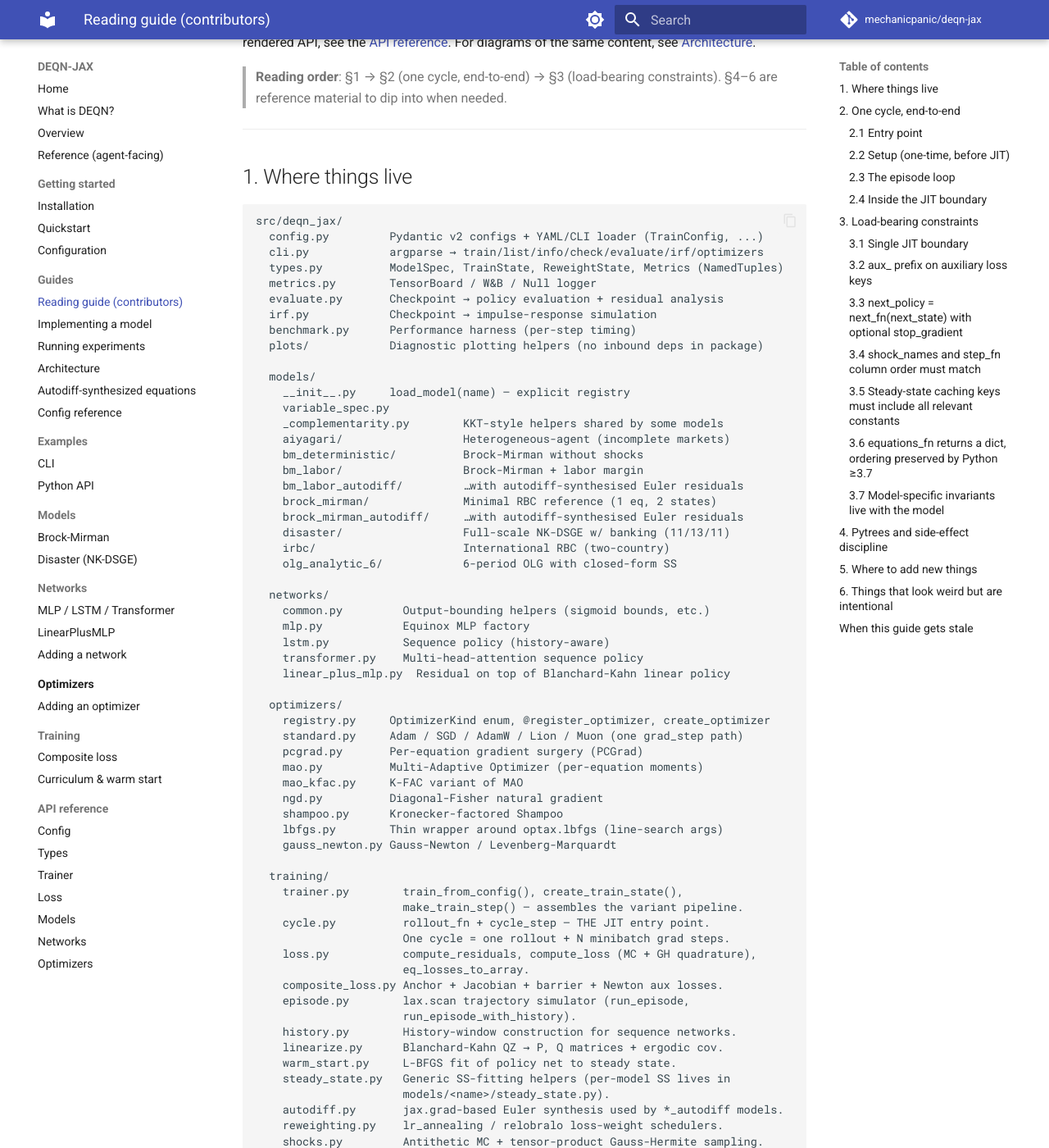
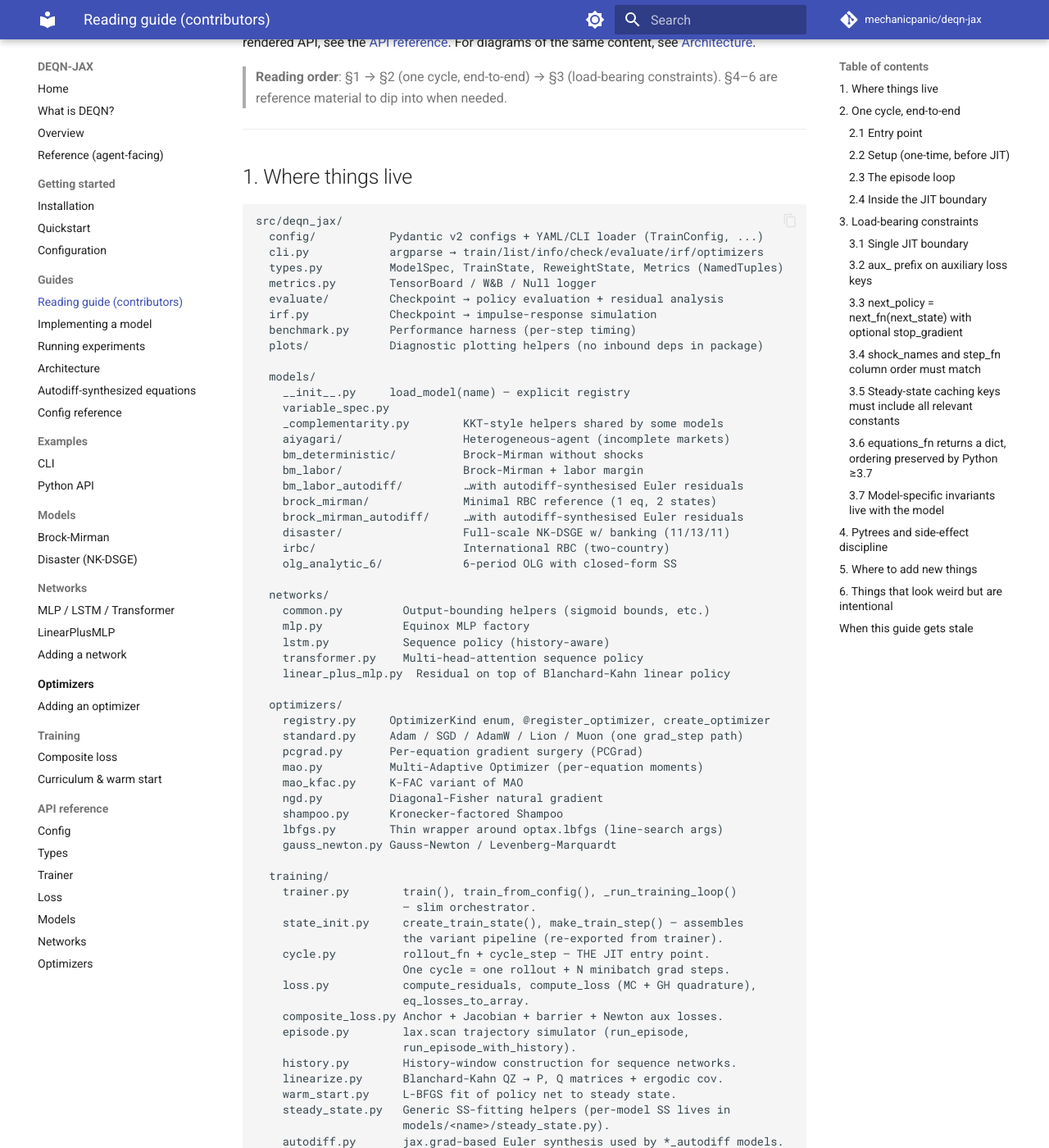
Before and after one commit to deqn-jax/deqn-jax, an MkDocs documentation site: the page built from docs/site/reading_guide.md, in a window 1280 px wide and 1400 px high, scrolled down 233 px. Shown: the whole window at 82% size. Built offline with MkDocs 1.6.1 and Material for MkDocs 9.7.7, drawn with Linux system fonts in a browser that asks for light colours; comment, search, counter and statistics services are not loaded; some of the changed text lies outside the part shown.

Commit message:
docs: sync structure references to the trainer/config/evaluate monolith refactor
Update the live docs (CLAUDE.md, README.md, docs/site/*, the solver-loop +
training-step figures) to reflect the 2026-06-05 reorg: config.py -> config/
package, evaluate.py -> evaluate/ package, trainer.py slimmed to an orchestrator
(create_train_state / make_train_step now in training/state_init.py, re-exported),
and the net_type dispatch / create_mlp moved to networks/factory.py:build_policy_net.

Import paths are unchanged (re-export shims), so import examples were left as-is;
only file-location / file-tree references were corrected. Historical audit/plan
docs (docs/dev/, *_audit.md, superpowers plans) left as point-in-time records.
api.py needed no change -- its contract already permits internal submodule
refactors and every public import still resolves.

Co-Authored-By: Claude Opus 4.8 <noreply@anthropic.com>

````diff
--- a/docs/site/reading_guide.md
+++ b/docs/site/reading_guide.md
@@ -18,11 +18,11 @@ see [Architecture](architecture.md).
 
 ```
 src/deqn_jax/
-  config.py         Pydantic v2 configs + YAML/CLI loader (TrainConfig, ...)
+  config/           Pydantic v2 configs + YAML/CLI loader (TrainConfig, ...)
   cli.py            argparse → train/list/info/check/evaluate/irf/optimizers
   types.py          ModelSpec, TrainState, ReweightState, Metrics (NamedTuples)
   metrics.py        TensorBoard / W&B / Null logger
-  evaluate.py       Checkpoint → policy evaluation + residual analysis
+  evaluate/         Checkpoint → policy evaluation + residual analysis
   irf.py            Checkpoint → impulse-response simulation
   benchmark.py      Performance harness (per-step timing)
   plots/            Diagnostic plotting helpers (no inbound deps in package)
@@ -60,8 +60,10 @@ src/deqn_jax/
     gauss_newton.py Gauss-Newton / Levenberg-Marquardt
 
   training/
-    trainer.py        train_from_config(), create_train_state(),
-                      make_train_step() — assembles the variant pipeline.
+    trainer.py        train(), train_from_config(), _run_training_loop()
+                      — slim orchestrator.
+    state_init.py     create_train_state(), make_train_step() — assembles
+                      the variant pipeline (re-exported from trainer).
     cycle.py          rollout_fn + cycle_step — THE JIT entry point.
                       One cycle = one rollout + N minibatch grad steps.
     loss.py           compute_residuals, compute_loss (MC + GH quadrature),
@@ -89,10 +91,11 @@ When you're hunting for a bug:
 - **Loss values look wrong** → `loss.py` (mixture branch, expectation
   aggregation), `composite_loss.py` (aux terms).
 - **Optimizer behaving oddly** → `optimizers/<name>.py`'s `grad_step`,
-  then check the variant dispatch in `make_train_step` in `trainer.py`.
+  then check the variant dispatch in `make_train_step` in
+  `training/state_init.py`.
 - **Model misbehaviour** → `models/<name>/equations.py`, paying attention
   to the diagnostic dict returned by `definitions()`.
-- **Config not parsing right** → `config.py` validators (Pydantic v2
+- **Config not parsing right** → `config/_base.py` validators (Pydantic v2
   `before` mode handles type coercion).
 - **Rollout / shock issues** → `training/cycle.py` (rollout_fn),
   `training/shocks.py`, model's `step_fn`.
@@ -334,7 +337,7 @@ Common gotchas:
 | New optimizer            | [Adding an optimizer](optimizers/adding.md)                          |
 | New loss term            | `training/composite_loss.py`, prefix the key with `aux_` (§3.2)      |
 | New CLI subcommand       | `cli.py:main()`, add an argparse subparser                           |
-| New config field         | `config.py:TrainConfig` + a Pydantic validator on `_ConfigBase`      |
+| New config field         | `config/train.py:TrainConfig` + a Pydantic validator on `_ConfigBase` (`config/_base.py`) |
 | New checkpoint format    | Don't. Use `eqx.tree_serialise_leaves` / `_deserialise_leaves`.      |
 
 ## 6. Things that look weird but are intentional
--- a/docs/site/what_is_deqn.md
+++ b/docs/site/what_is_deqn.md
@@ -55,7 +55,7 @@ The convergence argument is straightforward: if the loss goes to zero, then (mod
 
 Two caveats worth stating up front:
 
-1. **No accuracy guarantees at unsampled states.** A neural network interpolates, but its accuracy away from the training samples is empirical. Rect sampling covers a box but extrapolation outside is unreliable; ergodic sampling concentrates on the attractor but leaves tails undersampled. Ergodic Euler-error diagnostics (in [evaluate.py](running_experiments.md#cli-quickstart)) are the standard post-hoc check.
+1. **No accuracy guarantees at unsampled states.** A neural network interpolates, but its accuracy away from the training samples is empirical. Rect sampling covers a box but extrapolation outside is unreliable; ergodic sampling concentrates on the attractor but leaves tails undersampled. Ergodic Euler-error diagnostics (in [the evaluate module](running_experiments.md#cli-quickstart)) are the standard post-hoc check.
 2. **Training can fail silently.** Loss curves can decrease while the policy is wrong if the residual has a degenerate local minimum (see the bm_labor "savings rate at 0.9 with negative consumption" story in the `brock_mirman` notebook parity work). Treat low loss as necessary-but-not-sufficient; always sanity-check the policy against a known benchmark where one exists.
 
 ## What it gives you that traditional methods don't
````
Also changed, not shown: CLAUDE.md (+4 -4 lines), README.md (+3 -3 lines), docs/composite_loss.md (+1 -1 lines), docs/figures/training_step_spec.md (+6 -6 lines), docs/site/REFERENCE.md (+5 -4 lines), docs/site/running_experiments.md (+1 -1 lines), docs/figures/deqn_solver_loop.svg, docs/site/figures/deqn_solver_loop.svg.
